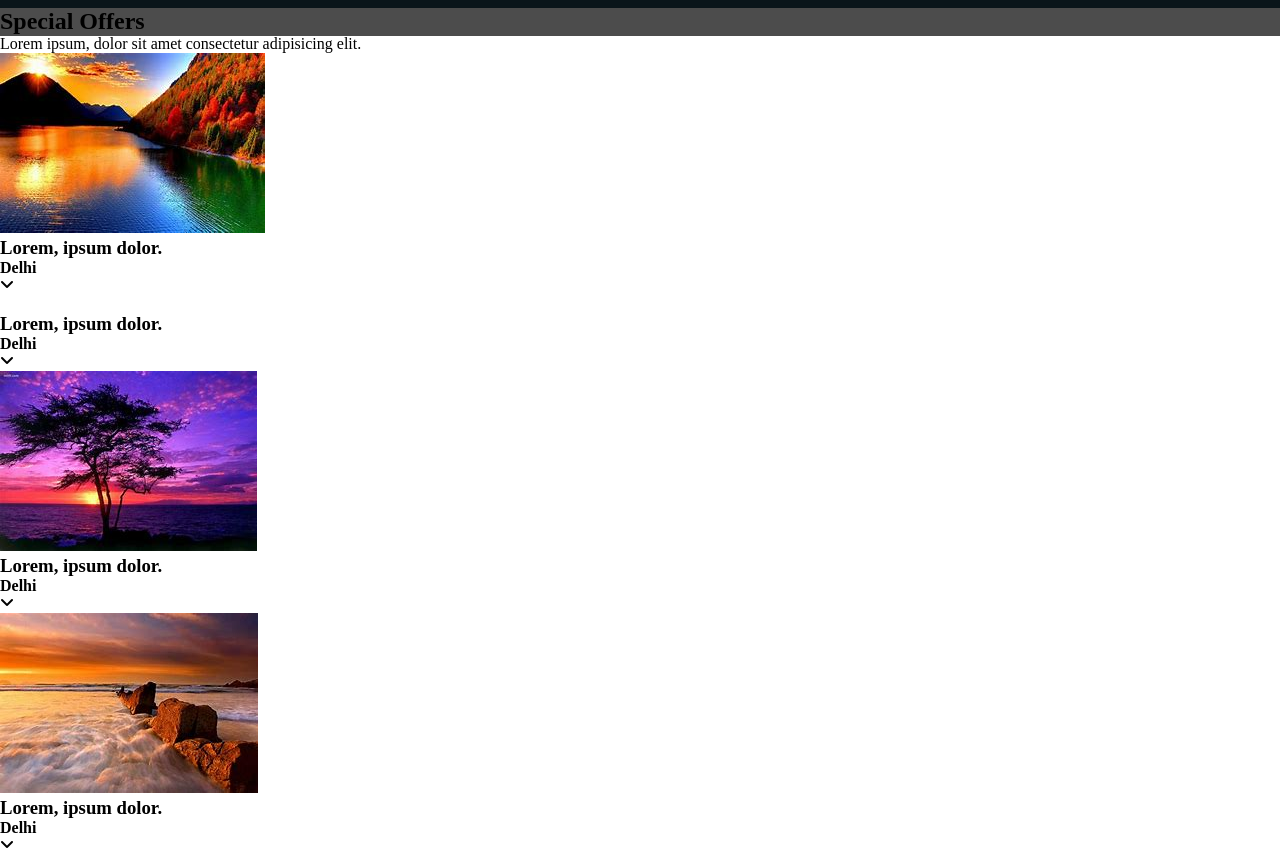
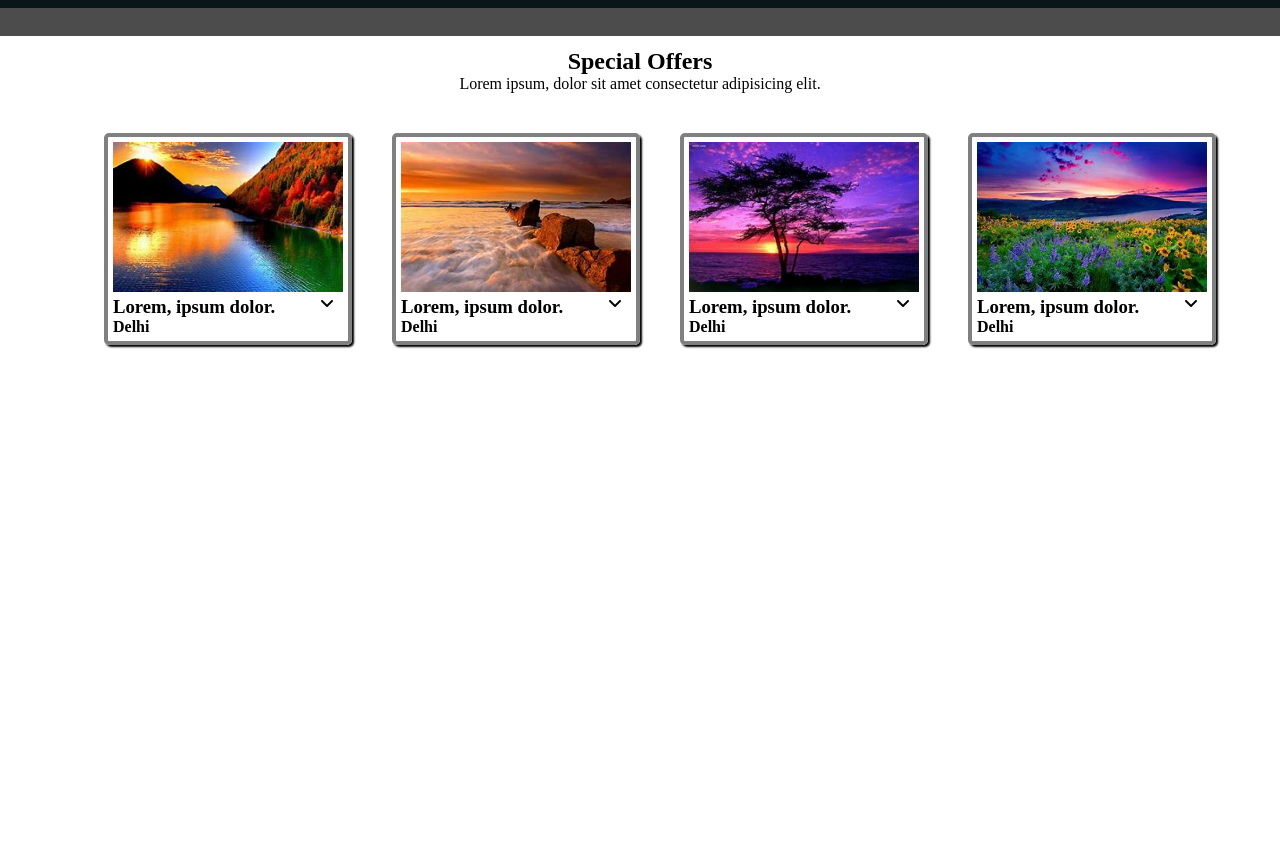
Before and after one commit to Ishika888/Basic-HTML-CSS-Project1, a plain HTML site: page index.html in a window 1280 px wide. Shown: the part 682-1537 px from the top of the page. After the commit the page ends 1190 px from the top, so only its background shows below. Drawn offline with Linux system fonts and the light colour scheme.

Commit message:
Row 5 CSS is completed

```diff
--- a/css/style.css
+++ b/css/style.css
@@ -213,6 +213,55 @@ margin: 0 auto;
 
  background-color:teal ;
  border: none;
+ }
+/* Row-4 CSS End */
 
+ /* Row-5 CSS Start */
+ #row5{
+    height:500px ;
+    width: 100%;
+    background: #fff;
+
+ }
+ .offer_section{
+    width: 90%;
+    margin: 0 auto;
+ }
+ .offer_top{
+  text-align: center;
+  padding: 40px 0px;
+ }
+ .offer_top h2{}
+ .offer_top p{}
+ .offer_bottom{}
+ .all_offer_items{}
+ .offer_items{
+    width: 230px;
+    float: left;
+    margin-left: 40px ;
+    border: 4px solid gray;
+    border-radius: 5px;
+    box-shadow: 2px 2px 2px;
+    padding:  5px;
+    transition: 1s;
+ }
+ .offer_items:hover{
+    transform: scale(1.2);
+ }
+ .offer_items img{
+    width: 230px;
+   height: 150px;
+
+ }
+ .offer_text{
+    width: 80%;
+    float: left;
+ }
+ .offer_text h3{}
+ .offer_text h4{}
+.offer_icons{
+    width: 10%;
+    float: right;
 
 }
+.offer_icons i{}
--- a/index.html
+++ b/index.html
@@ -114,7 +114,7 @@
 
 
                     <div class="offer_items">
-                        <img src="2.jpg" alt="">
+                        <img src="4.jpg" alt="">
 
                         <div class="offer_text">
                             <h3>Lorem, ipsum dolor.</h3>
@@ -137,7 +137,7 @@
                         </div>
                     </div>
                     <div class="offer_items">
-                        <img src="4.jpg" alt="">
+                        <img src="22.jpg" alt="">
 
                         <div class="offer_text">
                             <h3>Lorem, ipsum dolor.</h3>
```
Also changed, not shown: 22.jpg (added).
